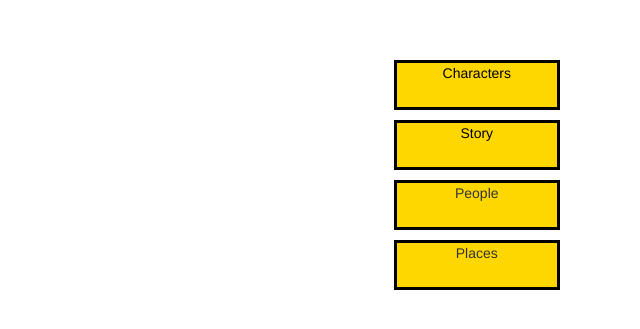
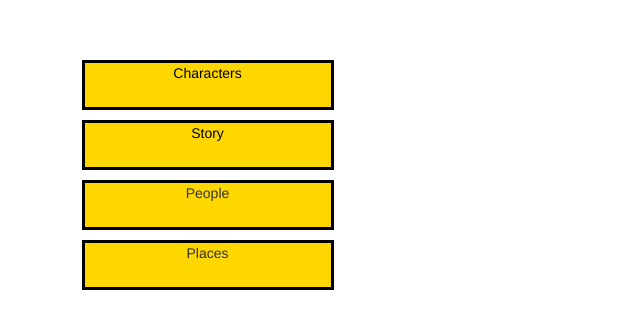
Before and after one commit to MicahIsley/Galactus, a plain HTML site: page index.html in a window 1280 px wide. Shown: the part 243-572 px from the top of the page, without its empty margins (174-814 px from the left). Drawn offline with nearby package versions, Linux system fonts and the light colour scheme.

Commit message:
changed main menu buttons

```diff
--- a/assets/css/style.css
+++ b/assets/css/style.css
@@ -6,7 +6,7 @@
 
 .mainMenu {
 	height: 50px;
-	width: 30%;
+	width: 70%;
 	background: gold;
 	border-width: 3px;
 	border-color: black;
@@ -17,6 +17,7 @@
 
 #mainMenuButtons {
 	margin-top: 25%;
+	margin-left: 15%;
 }
 
 #party_title {
--- a/index.html
+++ b/index.html
@@ -9,7 +9,7 @@
 	<body>
 			<div class="container">
 				<div class="row">
-					<div class="col-sm-offset-5 col-sm-6" id="mainMenuButtons">
+					<div class="col-sm-4 col-sm-offset-4" id="mainMenuButtons">
 						<a href="features/characters.html"><div class="mainMenu">Characters</div></a>
 
 						<a href="features/adventure-log.html"><div class="mainMenu">Story</div></a>
```
